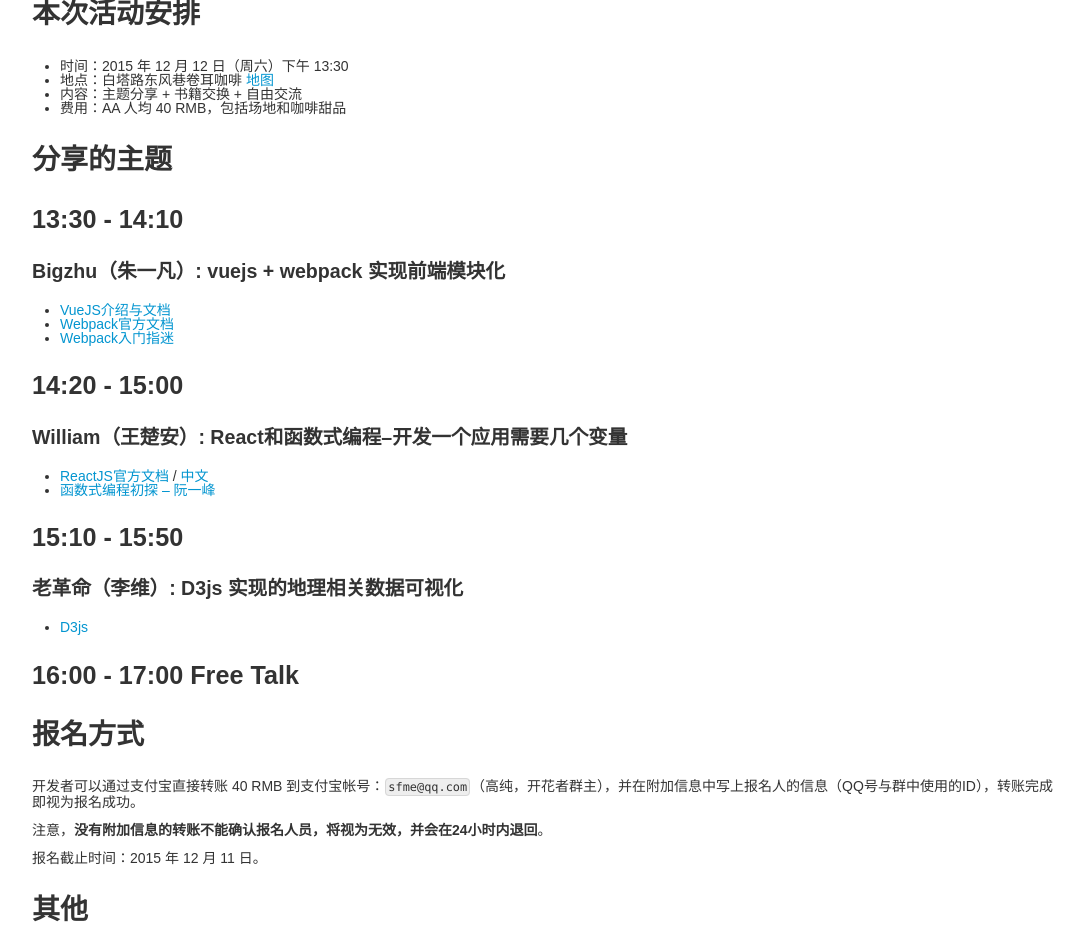
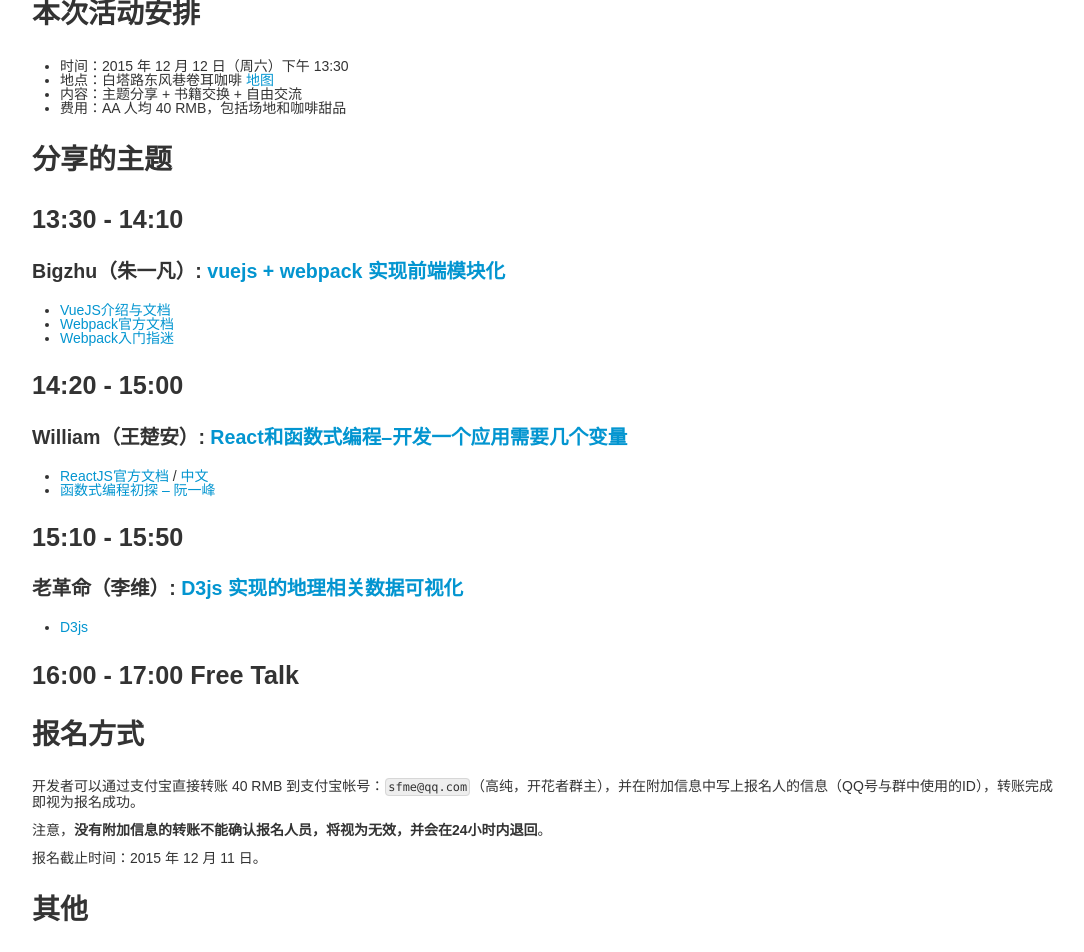
Before and after one commit to yncoder/yncoder.github.io, a Jekyll site: the page built from _posts/2015-11-28-2015-year-end-party.md, in a window 1280 px wide and 1400 px high, scrolled down 422 px. Shown: the top 952 px of the window, without its empty margins (96-1180 px from the left). Built offline with Jekyll 4.4.1, drawn with Linux system fonts in a browser that asks for light colours; nearby versions of some CDN libraries; comment, search, counter and statistics services are not loaded; some of the changed text lies outside the part shown.

Commit message:
Update party record.

```diff
--- a/_posts/2015-11-28-2015-year-end-party.md
+++ b/_posts/2015-11-28-2015-year-end-party.md
@@ -29,7 +29,7 @@
 
 ### 13:30 - 14:10
 
-##### Bigzhu（朱一凡）: vuejs + webpack 实现前端模块化
+##### Bigzhu（朱一凡）: [vuejs + webpack 实现前端模块化](http://pan.baidu.com/s/1qXqMZTE)
 
 * [VueJS介绍与文档](http://cn.vuejs.org/)
 * [Webpack官方文档](https://webpack.github.io/docs/)
@@ -37,7 +37,7 @@
 
 ### 14:20 - 15:00
 
-##### William（王楚安）: React和函数式编程--开发一个应用需要几个变量
+##### William（王楚安）: [React和函数式编程--开发一个应用需要几个变量](http://pan.baidu.com/s/1bonPHsb)
 
 * [ReactJS官方文档](https://facebook.github.io/react/docs/getting-started.html)
 / [中文](http://reactjs.cn/react/docs/getting-started.html)
@@ -45,7 +45,7 @@
 
 ### 15:10 - 15:50
 
-##### 老革命（李维）: D3js 实现的地理相关数据可视化
+##### 老革命（李维）: [D3js 实现的地理相关数据可视化](http://pan.baidu.com/s/1pJXSoGj)
 
 * [D3js](http://d3js.org/)
 
@@ -64,3 +64,33 @@
 ----------
 
 Free Talk 时间欢迎每位开发者提出各类有趣的话题，可以包括但不限于技术，管理，创业等话题，在下方 ↓↓↓↓ 评论区回复提前预告。
+
+活动总结
+----------
+
+感谢 @SaintDan 为本次活动拍摄的照片：
+
+<figure>
+    <img src="http://mbed.qiniudn.com/yncoder.github.io/img/DSCF4012.jpg" />
+    <figcaption>bigzhu 的主题</figcaption>
+</figure>
+
+<figure>
+    <img src="http://mbed.qiniudn.com/yncoder.github.io/img/DSCF4031.jpg" />
+    <figcaption>认真听讲的妹子们</figcaption>
+</figure>
+
+<figure>
+    <img src="http://mbed.qiniudn.com/yncoder.github.io/img/DSCF4037.jpg" />
+    <figcaption>William 的主题</figcaption>
+</figure>
+
+<figure>
+    <img src="http://mbed.qiniudn.com/yncoder.github.io/img/DSCF4047.jpg" />
+    <figcaption>另一侧的汉子们</figcaption>
+</figure>
+
+<figure>
+    <img src="http://mbed.qiniudn.com/yncoder.github.io/img/DSCF4053.jpg" />
+    <figcaption>老革命的主题</figcaption>
+</figure>
```
